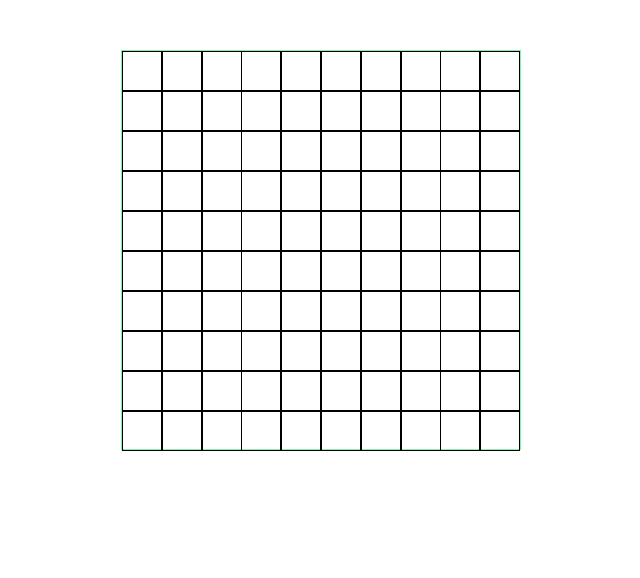
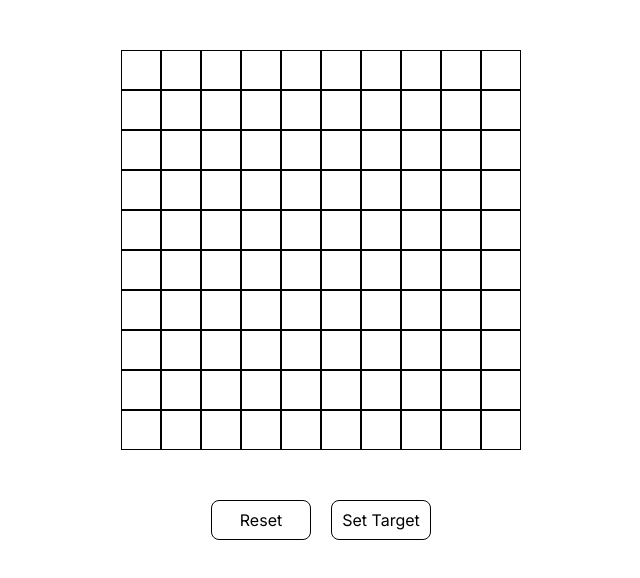
Before and after one commit to rohanvan123/pathfinding-visualizer, a Next.js app: page / in a window 1280 px wide. Shown: the top 578 px of the page, without its empty margins (319-959 px from the left). Built offline with nearby package versions, Linux system fonts and the light colour scheme.

Commit message:
Configure working animation for bfs and path

```diff
--- a/components/PathfindingVisualizer.tsx
+++ b/components/PathfindingVisualizer.tsx
@@ -1,13 +1,19 @@
 "use client";
 
-import React, { useState } from "react";
+import React, { useEffect, useState } from "react";
 import Node from "./Node";
+import Queue from "./Queue";
+import { resolveTypeReferenceDirective } from "typescript";
 
 interface Node {
   row: number;
   col: number;
   color: string;
 }
+
+type Tuple = [number, number];
+
+const targetNodesMax = 1;
 
 let initialGrid: Node[][] = [];
 
@@ -24,8 +30,18 @@ for (let r = 0; r < 10; r++) {
   initialGrid.push(row);
 }
 
+const tupleToString = (tuple: [number, number]) => {
+  return JSON.stringify(tuple);
+};
+
+const stringToTuple = (str: string) => {
+  return JSON.parse(str);
+};
+
 const PathfindingVisualizer = () => {
   const [grid, setGrid] = useState(initialGrid);
+  const [currentTargetNodes, setCurrentTargetNodes] = useState(0);
+  const [isSettingTarget, setIsSettingTarget] = useState(false);
 
   const updateNodeColor = (row: number, col: number, color: string) => {
     setGrid((prevGrid) => {
@@ -34,22 +50,162 @@ const PathfindingVisualizer = () => {
       return newGrid;
     });
   };
-  console.log(grid);
+
+  const bfs = (row: number, col: number) => {
+    const parent = new Map<string, string>();
+    const queue = new Queue();
+    queue.enqueue([row, col]);
+    const visited = new Set();
+    parent.set(tupleToString([row, col]), tupleToString([-1, -1]));
+
+    const processNextNode = () => {
+      if (queue.isEmpty()) {
+        return;
+      }
+
+      const [r, c] = queue.dequeue()!;
+      console.log([r, c]);
+
+      const nodeKey = JSON.stringify([r, c]);
+      if (visited.has(nodeKey)) {
+        processNextNode();
+        return;
+      } else if (grid[r][c].color === "yellow") {
+        // Target node found
+        tracePath(r, c, parent);
+        return;
+      }
+      visited.add(nodeKey);
+
+      updateNodeColor(r, c, "#50C878");
+      if (r + 1 < 10) {
+        if (!visited.has(tupleToString([r + 1, c]))) {
+          parent.set(tupleToString([r + 1, c]), tupleToString([r, c]));
+        }
+        queue.enqueue([r + 1, c]);
+      }
+      if (r - 1 >= 0) {
+        if (!visited.has(tupleToString([r - 1, c]))) {
+          parent.set(tupleToString([r - 1, c]), tupleToString([r, c]));
+        }
+        queue.enqueue([r - 1, c]);
+      }
+      if (c + 1 < 10) {
+        if (!visited.has(tupleToString([r, c + 1]))) {
+          parent.set(tupleToString([r, c + 1]), tupleToString([r, c]));
+        }
+        queue.enqueue([r, c + 1]);
+      }
+      if (c - 1 >= 0) {
+        if (!visited.has(tupleToString([r, c - 1]))) {
+          parent.set(tupleToString([r, c - 1]), tupleToString([r, c]));
+        }
+        queue.enqueue([r, c - 1]);
+      }
+      setTimeout(processNextNode, 10);
+    };
+
+    processNextNode();
+  };
+
+  const tracePath = (row: number, col: number, parent: Map<string, string>) => {
+    const path: Tuple[] = [];
+    while (parent.get(tupleToString([row, col])) !== tupleToString([-1, -1])) {
+      [row, col] = stringToTuple(parent.get(tupleToString([row, col]))!);
+      path.push([row, col]);
+    }
+    path.reverse();
+
+    const processNextPathNode = (idx: number) => {
+      if (idx < path.length) {
+        const [r, c]: Tuple = path[idx];
+        updateNodeColor(r, c, "red");
+        setTimeout(() => processNextPathNode(idx + 1), 30);
+      } else {
+        return;
+      }
+    };
+    processNextPathNode(0);
+  };
+
+  const resetGrid = () => {
+    for (let r = 0; r < 10; r++) {
+      for (let c = 0; c < 10; c++) {
+        updateNodeColor(r, c, "white");
+      }
+    }
+    setCurrentTargetNodes(0);
+  };
+
+  const handleNodeClick = (rowIdx: number, colIdx: number) => {
+    if (isSettingTarget) {
+      if (currentTargetNodes < targetNodesMax) {
+        updateNodeColor(rowIdx, colIdx, "yellow");
+        setCurrentTargetNodes(currentTargetNodes + 1);
+      }
+    } else {
+      bfs(rowIdx, colIdx);
+    }
+  };
+
+  const handleTargetButtonClick = () => {
+    if (currentTargetNodes === targetNodesMax) {
+      setIsSettingTarget(false);
+      return;
+    }
+    setIsSettingTarget(true);
+  };
+
+  useEffect(() => {
+    if (currentTargetNodes === targetNodesMax) {
+      setIsSettingTarget(false);
+    }
+  }, [currentTargetNodes]);
+
   return (
-    <div className="m-auto mt-[50px] w-[400px] h-[400px] border-green-300 border-[1px] grid grid-cols-10">
+    <div className="flex flex-col justify-center items-center">
+      <div className="m-auto mt-[50px] w-[400px] h-[400px] grid grid-cols-10">
         {grid.map((row, rowIdx) => {
           return row.map((node, colIdx) => (
             <button
               key={`${rowIdx}-${colIdx}`}
-            className={`h-[40px] w-[40px] border-black border-[1px] border-solid p-[0px] bg-${node.color}`}
+              className={`h-[40px] w-[40px] border-black border-[1px] border-solid p-[0px]`}
+              style={{ backgroundColor: node.color }}
               onClick={() => {
-              updateNodeColor(rowIdx, colIdx, "green-300");
+                handleNodeClick(rowIdx, colIdx);
               }}
             ></button>
           ));
         })}
       </div>
+      <div className="flex flex-row gap-[20px]">
+        <button
+          className="mt-[50px] h-[40px] w-[100px] text-center border-black border-[1px] rounded-[8px] hover:bg-slate-300"
+          onClick={resetGrid}
+        >
+          Reset
+        </button>
+        <button
+          className={`mt-[50px] h-[40px] w-[100px] text-center border-black border-[1px] rounded-[8px] hover:bg-slate-300 ${
+            isSettingTarget ? "bg-slate-300" : ""
+          }`}
+          onClick={handleTargetButtonClick}
+          disabled={currentTargetNodes === targetNodesMax}
+        >
+          Set Target
+        </button>
+      </div>
+    </div>
   );
 };
 
 export default PathfindingVisualizer;
+
+// Shortest Path
+// Have a map from the row, col to its parent
+// When we dequeue a node, we check if it is the target node
+// If it is, we backtrack from the target node to the start node
+
+// the indication will be a targetColor
+// we will limit the number of targetNodes to 1
+// but this should be modifiable in the future
--- /dev/null
+++ b/components/Queue.tsx
@@ -0,0 +1,27 @@
+type QueueItem = [number, number];
+
+class Queue {
+  private queue: QueueItem[];
+
+  constructor() {
+    this.queue = [];
+  }
+
+  enqueue(item: QueueItem) {
+    this.queue.push(item);
+  }
+
+  dequeue(): QueueItem | undefined {
+    return this.queue.shift();
+  }
+
+  isEmpty(): boolean {
+    return this.queue.length === 0;
+  }
+
+  size(): number {
+    return this.queue.length;
+  }
+}
+
+export default Queue;
```
Lines whose indentation alone changed are shown as unchanged.
